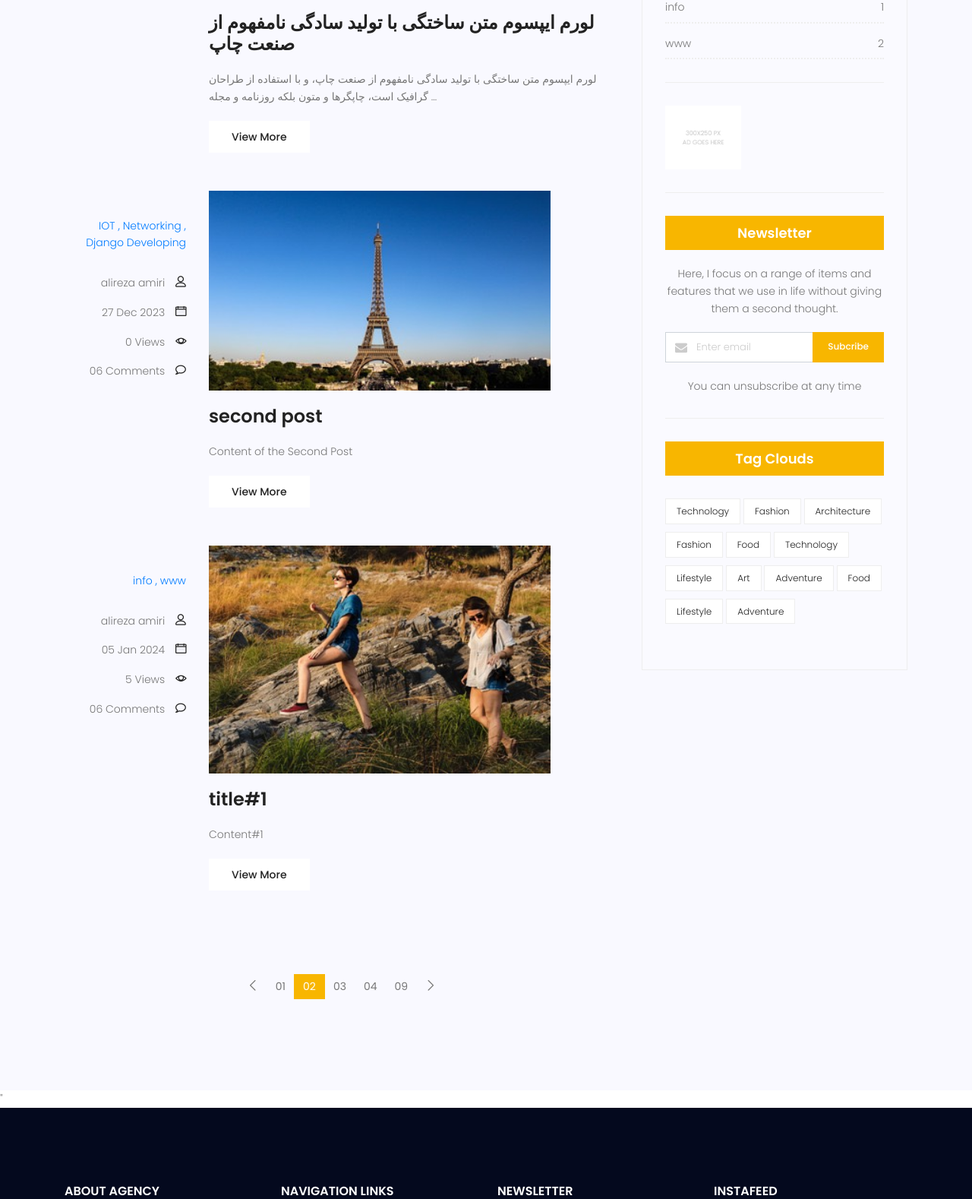
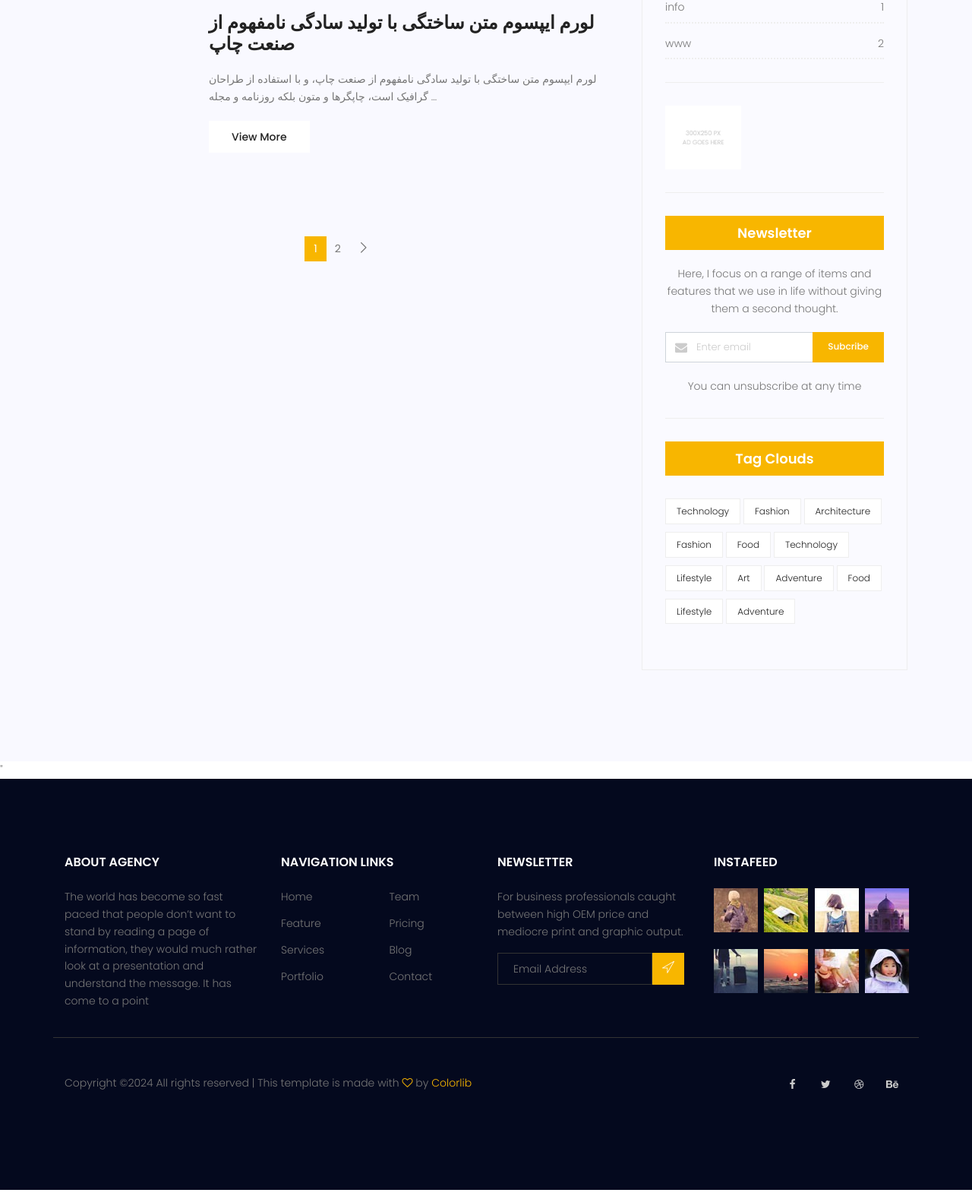
Before and after one commit to Golshani-ma/djangoProject, a Django app: page /blog/ in a window 1280 px wide. Shown: the part 2251-3829 px from the top of the page at 76% size. Run offline with Django 4.2, Linux system fonts and the light colour scheme; data comes from the database, SQL or seed files in the repository; some libraries are stand-ins or nearby versions.

Commit message:
paging in template Finished. Chapter 7.

```diff
--- a/blog/views.py
+++ b/blog/views.py
@@ -1,6 +1,7 @@
 from django.http import Http404
 from django.shortcuts import render, get_object_or_404
 from blog.models import Post
+from django.core.paginator import Paginator, PageNotAnInteger, EmptyPage
 
 
 # Create your views here.
@@ -10,6 +11,15 @@ def blog_view(request, cat_name=None, author_username=None):
         posts = posts.filter(category__name=cat_name)
     if author_username:
         posts = posts.filter(author__username=author_username)
+    try:
+        posts = Paginator(posts, 3)
+        page_number = request.GET.get("page")
+        posts = posts.get_page(page_number)
+    except PageNotAnInteger:
+        posts = posts.get_page(1)
+    except EmptyPage:
+        posts = posts.get_page(posts.num_pages)
+
     context = {'posts': posts}
     return render(request, 'blog/blog-home.html', context)
 
@@ -33,7 +43,6 @@ def blog_category(request, cat_name):
 
 
 def blog_search(request):
-
     posts = Post.objects.filter(status=1)
 
     if request.method == 'GET':
--- a/templates/blog/blog-home.html
+++ b/templates/blog/blog-home.html
@@ -107,7 +107,8 @@
                                 </ul>
                                 <div class="user-details row">
                                     <p class="user-name col-lg-12 col-md-12 col-6"><a
-                                            href="{% url 'blog:author' author_username=post.author.username %}">{{ post.author.get_full_name }}</a> <span
+                                            href="{% url 'blog:author' author_username=post.author.username %}">{{ post.author.get_full_name }}</a>
+                                        <span
                                                 class="lnr lnr-user"></span></p>
                                     <p class="date col-lg-12 col-md-12 col-6"><a
                                             href="#">{{ post.published_date | date:"d M Y" }}</a>
@@ -135,25 +136,54 @@
                     {% endfor %}
 
                     <nav class="blog-pagination justify-content-center d-flex">
+                        {#                        <div class="pagination">#}
+                        {#                            <span class="step-links">#}
+                        {#                                    {% if posts.has_previous %}#}
+                        {##}
+                        {#                                        <a href="?page={{ posts.previous_page_number }}">{{ posts.previous_page_number }}</a>#}
+                        {#                                    {% endif %}#}
+                        {##}
+                        {#                                <span class="current"> {{ posts.number }} </span>#}
+                        {##}
+                        {#                                {% if posts.has_next %}#}
+                        {#                                    <a href="?page={{ posts.next_page_number }}">{{ posts.next_page_number }}</a>#}
+                        {#                                    <a href="?page={{ posts.paginator.num_pages }}">last &raquo;</a>#}
+                        {#                                {% endif %}#}
+                        {#                             </span>#}
+                        {#                        </div>#}
                         <ul class="pagination">
                             <li class="page-item">
-                                <a href="#" class="page-link" aria-label="Previous">
+                                {% if posts.has_previous %}
+                                    <a href="?page={{ posts.previous_page_number }}" class="page-link"
+                                       aria-label="Previous">
                         		                                    <span aria-hidden="true">
                         		                                        <span class="lnr lnr-chevron-left"></span>
                         		                                    </span>
                                     </a>
+                                {% endif %}
                             </li>
-                            <li class="page-item"><a href="#" class="page-link">01</a></li>
-                            <li class="page-item active"><a href="#" class="page-link">02</a></li>
-                            <li class="page-item"><a href="#" class="page-link">03</a></li>
-                            <li class="page-item"><a href="#" class="page-link">04</a></li>
-                            <li class="page-item"><a href="#" class="page-link">09</a></li>
+                            {% for i in posts.paginator.page_range %}
+                                {% if  posts.number == i %}
+                                    <li class="page-item active"><a href="?page={{ i }}" class="page-link">{{ i }}</a>
+                                    </li>
+                                {% else%}
+                                    <li class="page-item"><a href="?page={{ i }}" class="page-link">{{ i }}</a></li>
+                                {% endif %}
+                            {% endfor %}
+                            {#                            #}
+                            {#                            <li class="page-item"><a href="#" class="page-link">03</a></li>#}
+                            {#                            <li class="page-item"><a href="#" class="page-link">04</a></li>#}
+                            {#                            <li class="page-item"><a href="#" class="page-link">09</a></li>#}
                             <li class="page-item">
-                                <a href="#" class="page-link" aria-label="Next">
+
+
+                                {% if posts.has_next %}
+                                    <a href="?page={{ posts.next_page_number }}" class="page-link" aria-label="Next">
                         		                                    <span aria-hidden="true">
                         		                                        <span class="lnr lnr-chevron-right"></span>
                         		                                    </span>
                                     </a>
+                                {% endif %}
                             </li>
                         </ul>
                     </nav>
```
Lines whose indentation alone changed are shown as unchanged.
